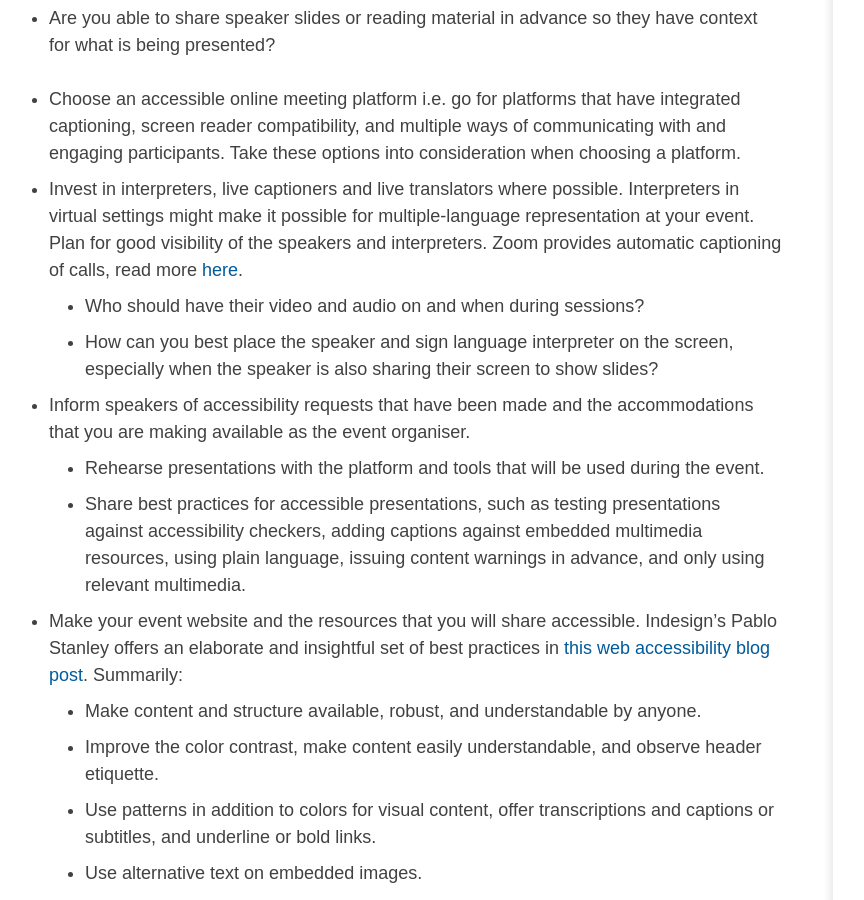
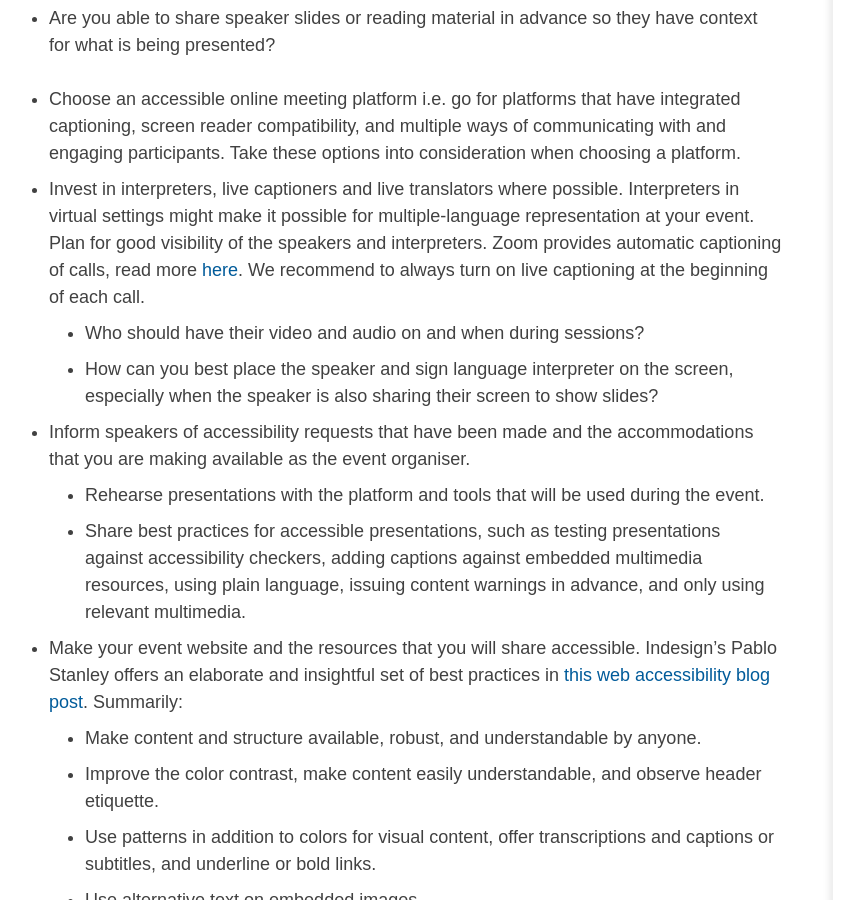
Before and after one commit to CarpentryConnect/carpentryconnect.org, a Jekyll site: the page built from online.markdown, in a window 1280 px wide and 900 px high, scrolled down 3974 px. Shown: the whole window, without its empty margins (107-971 px from the left). Built offline with Jekyll 4.4.1, drawn with Linux system fonts in a browser that asks for light colours; nearby versions of some CDN libraries.

Commit message:
Update online.markdown

```diff
--- a/online.markdown
+++ b/online.markdown
@@ -98,7 +98,7 @@ Here are ways you can prioritise accessibility as you plan virtual events:
   - Are you able to share speaker slides or reading material in advance so they have context for what is being presented?
 
 - **Choose an accessible online meeting platform** i.e. go for platforms that have integrated captioning, screen reader compatibility, and multiple ways of communicating with and engaging participants. Take these options into consideration when choosing a platform.
-- **Invest in interpreters, live captioners and live translators** where possible. Interpreters in virtual settings might make it possible for multiple-language representation at your event. Plan for good visibility of the speakers and interpreters. Zoom provides automatic captioning of calls, read more [here](https://docs.carpentries.org/topic_folders/communications/tools/zoom_rooms.html#closed-captioning).
+- **Invest in interpreters, live captioners and live translators** where possible. Interpreters in virtual settings might make it possible for multiple-language representation at your event. Plan for good visibility of the speakers and interpreters. Zoom provides automatic captioning of calls, read more [here](https://docs.carpentries.org/topic_folders/communications/tools/zoom_rooms.html#closed-captioning). We recommend to always turn on live captioning at the beginning of each call.
   - Who should have their video and audio on and when during sessions?
   - How can you best place the speaker and sign language interpreter on the screen, especially when the speaker is also sharing their screen to show slides?
 - **Inform speakers of accessibility requests that have been made** and the accommodations that you are making available as the event organiser.
```
